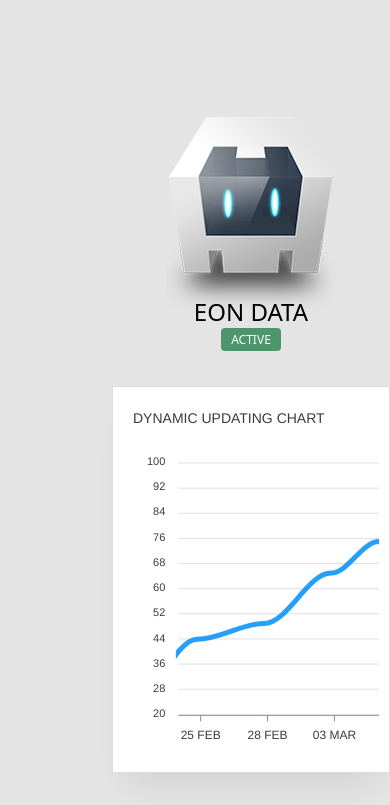
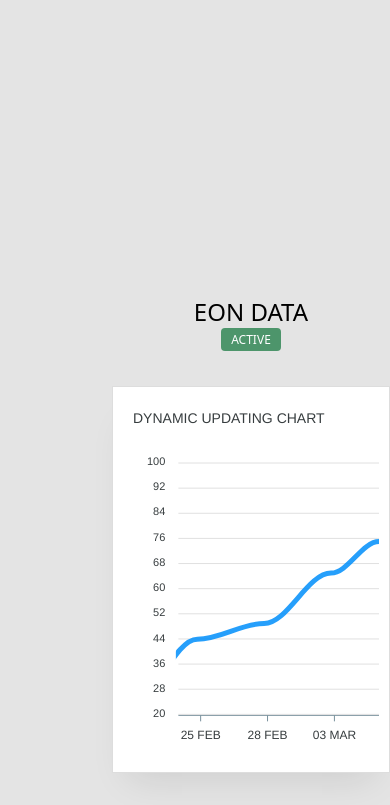
Before and after one commit to makevoid/eondash, a website: page www/index.html in a window 390 px wide. Shown: the top 805 px of the page. Drawn offline with Linux system fonts and the light colour scheme; some packages are replaced by stand-ins of ours.

Commit message:
remove log

```diff
--- a/www/css/index.css
+++ b/www/css/index.css
@@ -1,21 +1,4 @@
-/*
- * Licensed to the Apache Software Foundation (ASF) under one
- * or more contributor license agreements.  See the NOTICE file
- * distributed with this work for additional information
- * regarding copyright ownership.  The ASF licenses this file
- * to you under the Apache License, Version 2.0 (the
- * "License"); you may not use this file except in compliance
- * with the License.  You may obtain a copy of the License at
- *
- * http://www.apache.org/licenses/LICENSE-2.0
- *
- * Unless required by applicable law or agreed to in writing,
- * software distributed under the License is distributed on an
- * "AS IS" BASIS, WITHOUT WARRANTIES OR CONDITIONS OF ANY
- * KIND, either express or implied.  See the License for the
- * specific language governing permissions and limitations
- * under the License.
- */
+
 * {
     -webkit-tap-highlight-color: rgba(0,0,0,0); /* make transparent link selection, adjust last value opacity 0 to 1.0 */
 }
@@ -39,7 +22,6 @@ body {
 
 /* Portrait layout (default) */
 .app {
-    background:url(../img/logo.png) no-repeat center top; /* 170px x 200px */
     text-align:center;
     padding:180px 0px 0px 0px;     /* image height is 200px (bottom 20px are overlapped with text) */
     margin: 115px 0px 0px 112px;  /* offset vertical: half of image height and text area height */
```
Also changed, not shown: www/index.html (+0 -9 lines).
